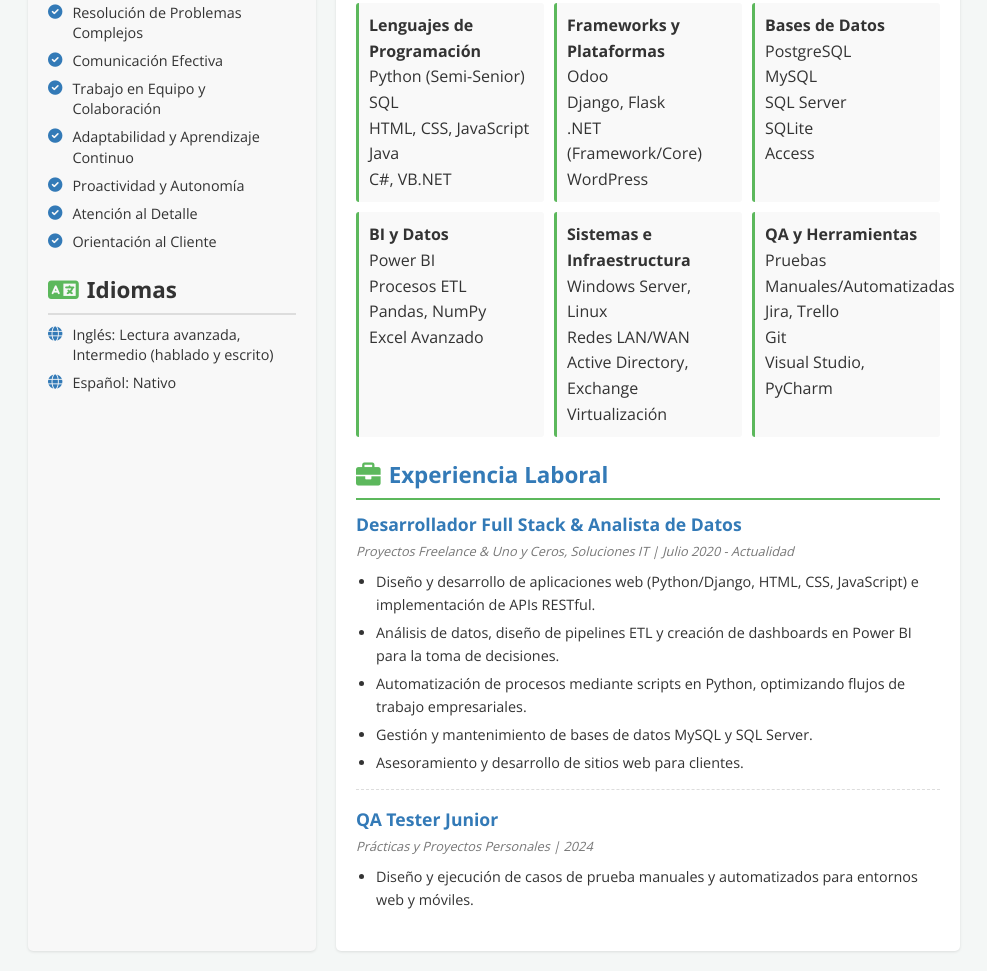
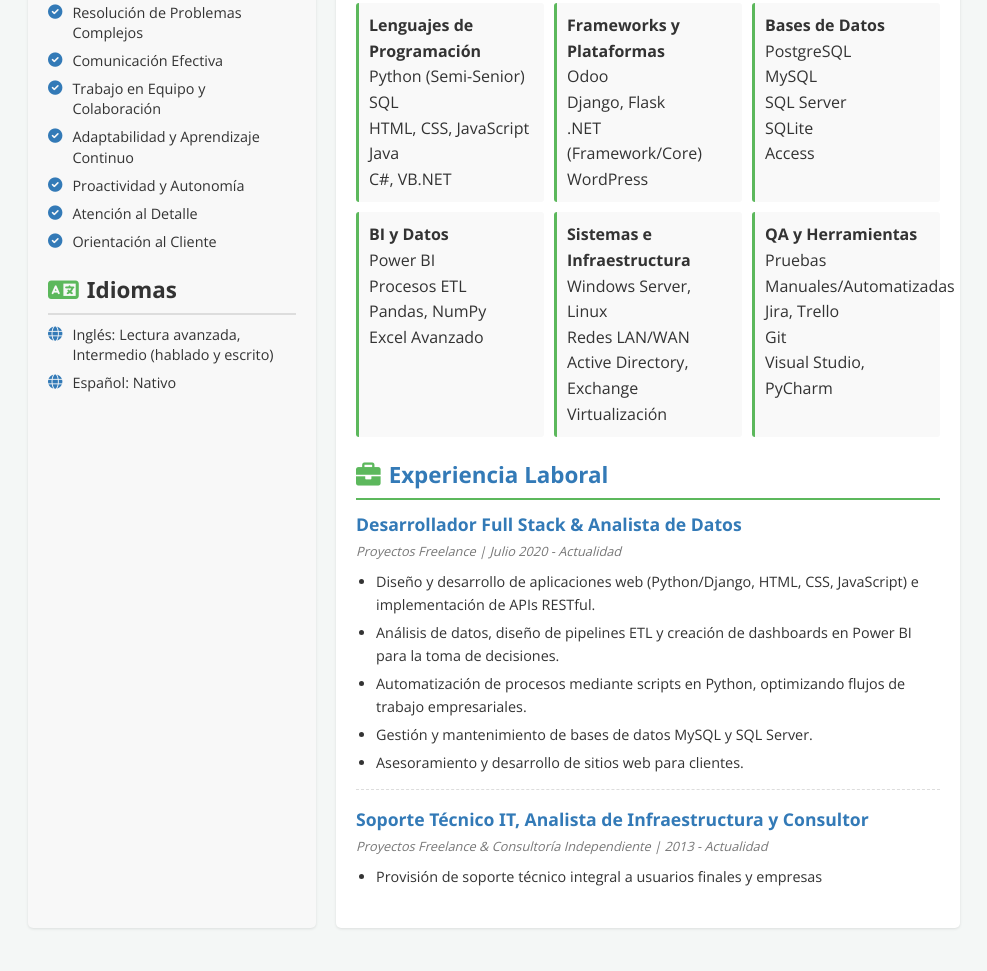
Before and after one commit to hernan2975/M-Hoja-de-Vida-, a plain HTML site: page index.html in a window 1280 px wide. Shown: the part 560-1531 px from the top of the page, without its empty margins (132-1119 px from the left). After the commit the page ends 1508 px from the top, so only its background shows below. Drawn offline with nearby package versions, Linux system fonts and the light colour scheme; a web font is replaced by a local one.

Commit message:
Update index.html
Modificación de datos

```diff
--- a/index.html
+++ b/index.html
@@ -27,8 +27,7 @@
             <section class="contact-info">
                 <h3><i class="fas fa-address-card"></i> Contacto</h3>
                 <ul>
-                    <li><i class
-                    ="fas fa-map-marker-alt"></i> Primera Junta 257 (L6311), Guatraché, La Pampa, Argentina</li>
+                    <li><i class="fas fa-map-marker-alt"></i> Primera Junta 257 (L6311), Guatraché, La Pampa, Argentina</li>
                     <li><i class="fas fa-phone-alt"></i> +54 9 2923 507118</li>
                     <li><i class="fas fa-envelope"></i> hernanluislang@gmail.com</li>
                     <li><i class="fab fa-linkedin"></i> <a href="https://www.linkedin.com/in/hernan-lang" target="_blank">linkedin.com/in/hernan-lang</a></li>
@@ -132,7 +131,7 @@
 
                 <div class="job-entry">
                     <h4>Desarrollador Full Stack & Analista de Datos</h4>
-                    <p class="company-date">Proyectos Freelance & Uno y Ceros, Soluciones IT | Julio 2020 - Actualidad</p>
+                    <p class="company-date">Proyectos Freelance | Julio 2020 - Actualidad</p>
                     <ul>
                         <li>Diseño y desarrollo de aplicaciones web (Python/Django, HTML, CSS, JavaScript) e implementación de APIs RESTful.</li>
                         <li>Análisis de datos, diseño de pipelines ETL y creación de dashboards en Power BI para la toma de decisiones.</li>
@@ -143,7 +142,7 @@
                 </div>
 
                 <div class="job-entry">
-                    <h4>QA Tester Junior</h4>
-                    <p class="company-date">Prácticas y Proyectos Personales | 2024</p>
+                    <h4>Soporte Técnico IT, Analista de Infraestructura y Consultor</h4>
+                    <p class="company-date">Proyectos Freelance & Consultoría Independiente | 2013 - Actualidad</p>
                     <ul>
-                        <li>Diseño y ejecución de casos de prueba manuales y automatizados para entornos web y móviles.</li>
+                        <li>Provisión de soporte técnico integral a usuarios finales y empresas
```
